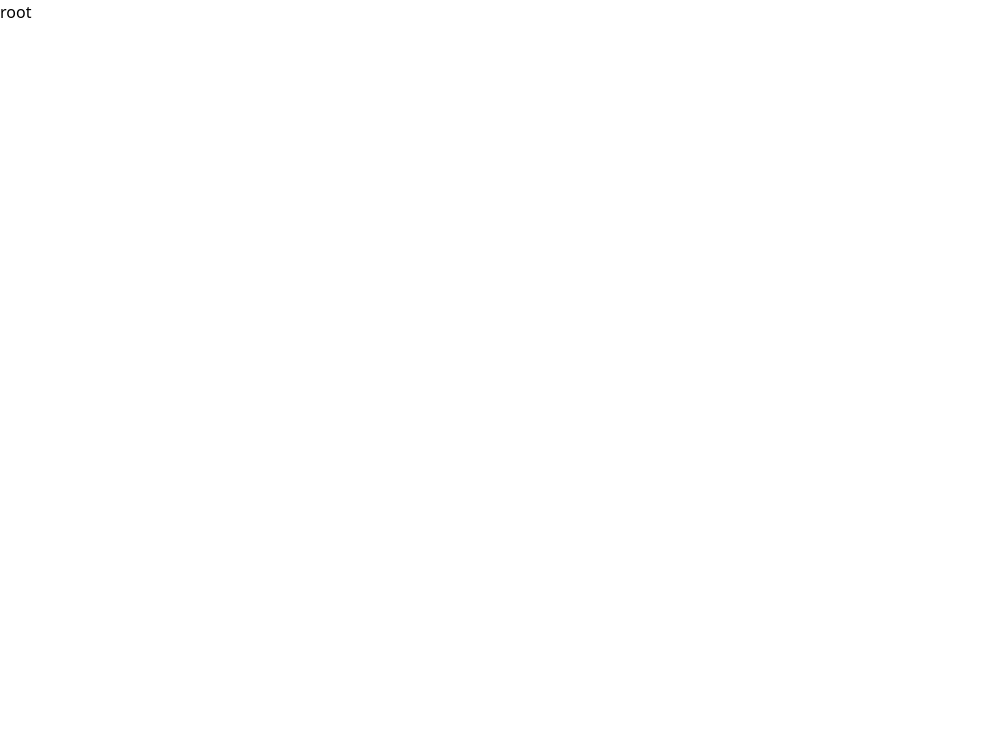
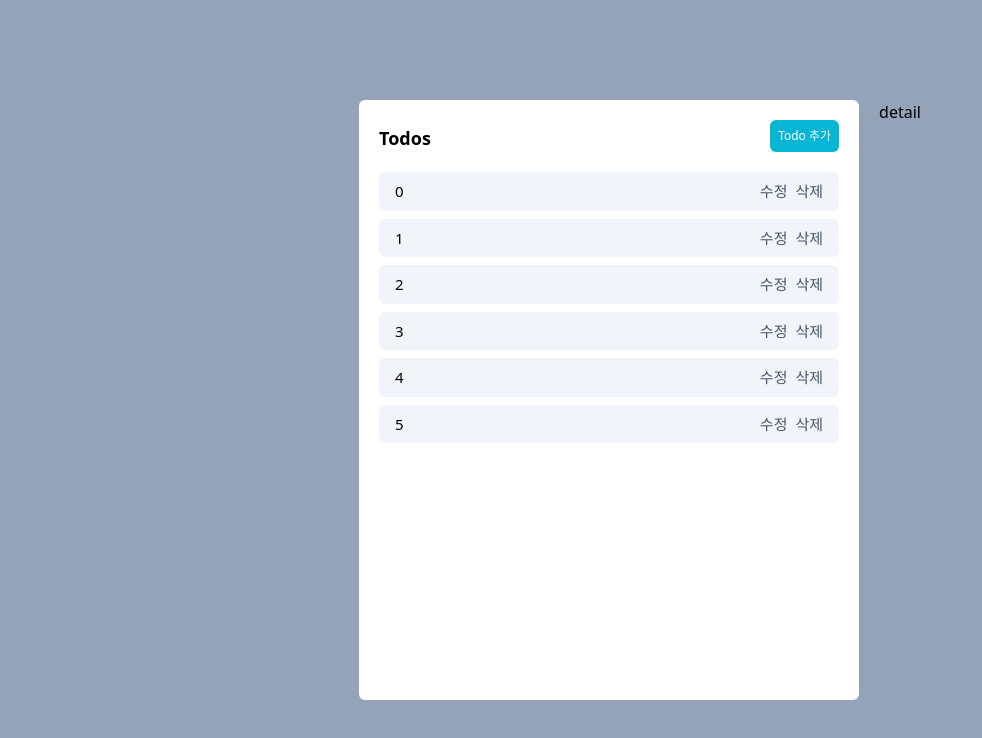
Before and after one commit to sancy1003/wanted-pre-onboarding-challenge-fe-1, a React (Create React App) app in the folder client/: page / in a window 1280 px wide. Shown: the top 738 px of the page, without its empty margins (0-982 px from the left). Built offline with nearby package versions, Linux system fonts and the light colour scheme; the HTML template or start-up script is replaced by a standard one.

Commit message:
add: todo list ui component

```diff
--- a/client/src/App.tsx
+++ b/client/src/App.tsx
@@ -1,10 +1,11 @@
 import { createBrowserRouter, RouterProvider } from 'react-router-dom';
 import AuthPage from './pages/auth/AuthPage';
+import TodoListPage from './pages/todo/TodoListPage';
 
 const router = createBrowserRouter([
 	{
 		path: '/',
-		element: <div>root</div>,
+		element: <TodoListPage />,
 	},
 	{
 		path: '/auth/login',
--- a/client/src/pages/auth/Login.tsx
+++ b/client/src/pages/auth/Login.tsx
@@ -1,4 +1,5 @@
 import { Link } from 'react-router-dom';
+import { validateEmail, validateMinLength } from '../../utils/validate';
 
 interface AuthForm {
 	email: string;
@@ -12,6 +13,9 @@ interface Props {
 }
 
 const Login = ({ authForm, handleOnChange, handleOnSubmit }: Props) => {
+	const isButtonActive =
+		validateEmail(authForm.email) && validateMinLength(authForm.password, 8);
+
 	return (
 		<div className="w-screen h-screen flex items-center justify-center bg-slate-400">
 			<form
@@ -43,7 +47,8 @@ const Login = ({ authForm, handleOnChange, handleOnSubmit }: Props) => {
 				<div className="flex flex-col items-center gap-y-3">
 					<button
 						type="submit"
-						className="w-full p-4 bg-cyan-500 hover:bg-cyan-400 text-cyan-100 font-bold"
+						disabled={!isButtonActive}
+						className="w-full p-4 bg-cyan-500 hover:bg-cyan-400 text-cyan-100 disabled:bg-slate-300 disabled:text-slate-500 font-bold"
 					>
 						로그인
 					</button>
--- a/client/src/pages/auth/Signup.tsx
+++ b/client/src/pages/auth/Signup.tsx
@@ -1,3 +1,5 @@
+import { validateEmail, validateMinLength } from '../../utils/validate';
+
 interface AuthForm {
 	email: string;
 	password: string;
@@ -10,6 +12,9 @@ interface Props {
 }
 
 const Signup = ({ authForm, handleOnChange, handleOnSubmit }: Props) => {
+	const isButtonActive =
+		validateEmail(authForm.email) && validateMinLength(authForm.password, 8);
+
 	return (
 		<div className="w-screen h-screen flex items-center justify-center bg-slate-400">
 			<form
@@ -41,7 +46,8 @@ const Signup = ({ authForm, handleOnChange, handleOnSubmit }: Props) => {
 				<div className="flex flex-col items-center gap-y-3">
 					<button
 						type="submit"
-						className="w-full p-4 bg-cyan-500 hover:bg-cyan-400 text-cyan-100 font-bold"
+						disabled={!isButtonActive}
+						className="w-full p-4 bg-cyan-500 hover:bg-cyan-400 text-cyan-100 disabled:bg-slate-300 disabled:text-slate-500 font-bold"
 					>
 						회원가입
 					</button>
--- /dev/null
+++ b/client/src/pages/todo/TodoList.tsx
@@ -0,0 +1,47 @@
+const TodoList = () => {
+	return (
+		<div className="w-screen h-screen flex items-center justify-center bg-slate-400">
+			<div className="flex gap-x-5 h-[600px]">
+				<div className="flex flex-col w-[500px] bg-white rounded-md p-5">
+					<div className="flex justify-between items-end mb-5">
+						<h1 className="font-bold text-lg">Todos</h1>
+						<button className="p-2 bg-cyan-500 hover:bg-cyan-400 rounded-md text-xs text-white">
+							Todo 추가
+						</button>
+					</div>
+					<ul className="flex flex-col gap-y-2 overflow-y-scroll">
+						{[0, 1, 2, 3, 4, 5].map((item) => (
+							<li
+								key={item}
+								className="flex px-4 py-2 text-[15px] bg-slate-100 hover:bg-slate-50 rounded-md cursor-pointer"
+							>
+								<p className="flex-1">{item}</p>
+								<div className="flex gap-x-2">
+									<button
+										onClick={(e) => {
+											e.stopPropagation();
+										}}
+										className="text-slate-600 hover:text-cyan-700 hover:font-bold"
+									>
+										수정
+									</button>
+									<button
+										onClick={(e) => {
+											e.stopPropagation();
+										}}
+										className="text-slate-600 hover:text-cyan-700 hover:font-bold"
+									>
+										삭제
+									</button>
+								</div>
+							</li>
+						))}
+					</ul>
+				</div>
+				<div>detail</div>
+			</div>
+		</div>
+	);
+};
+
+export default TodoList;
--- /dev/null
+++ b/client/src/pages/todo/TodoListPage.tsx
@@ -0,0 +1,7 @@
+import TodoList from './TodoList';
+
+const TodoListPage = () => {
+	return <TodoList />;
+};
+
+export default TodoListPage;
```
